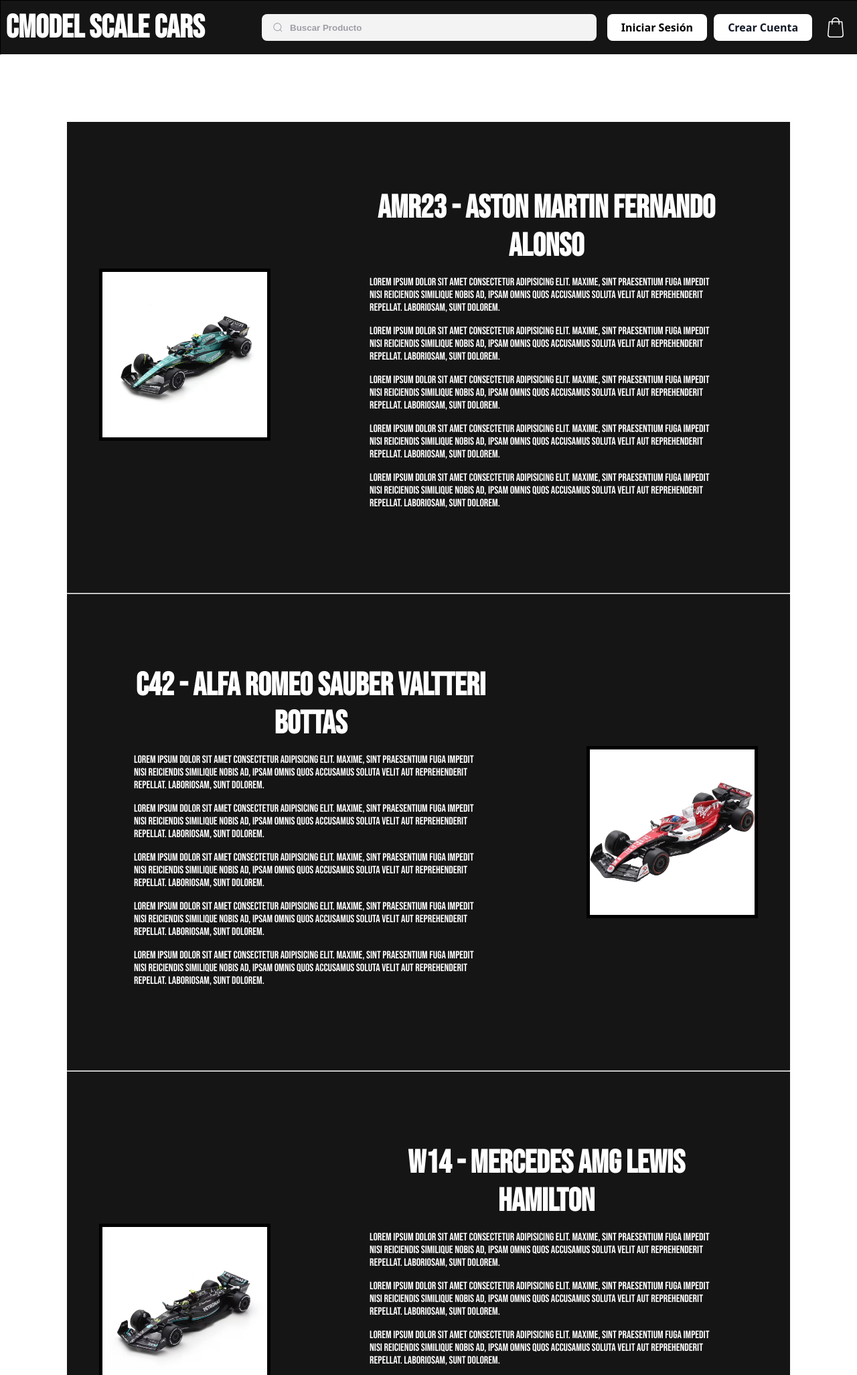
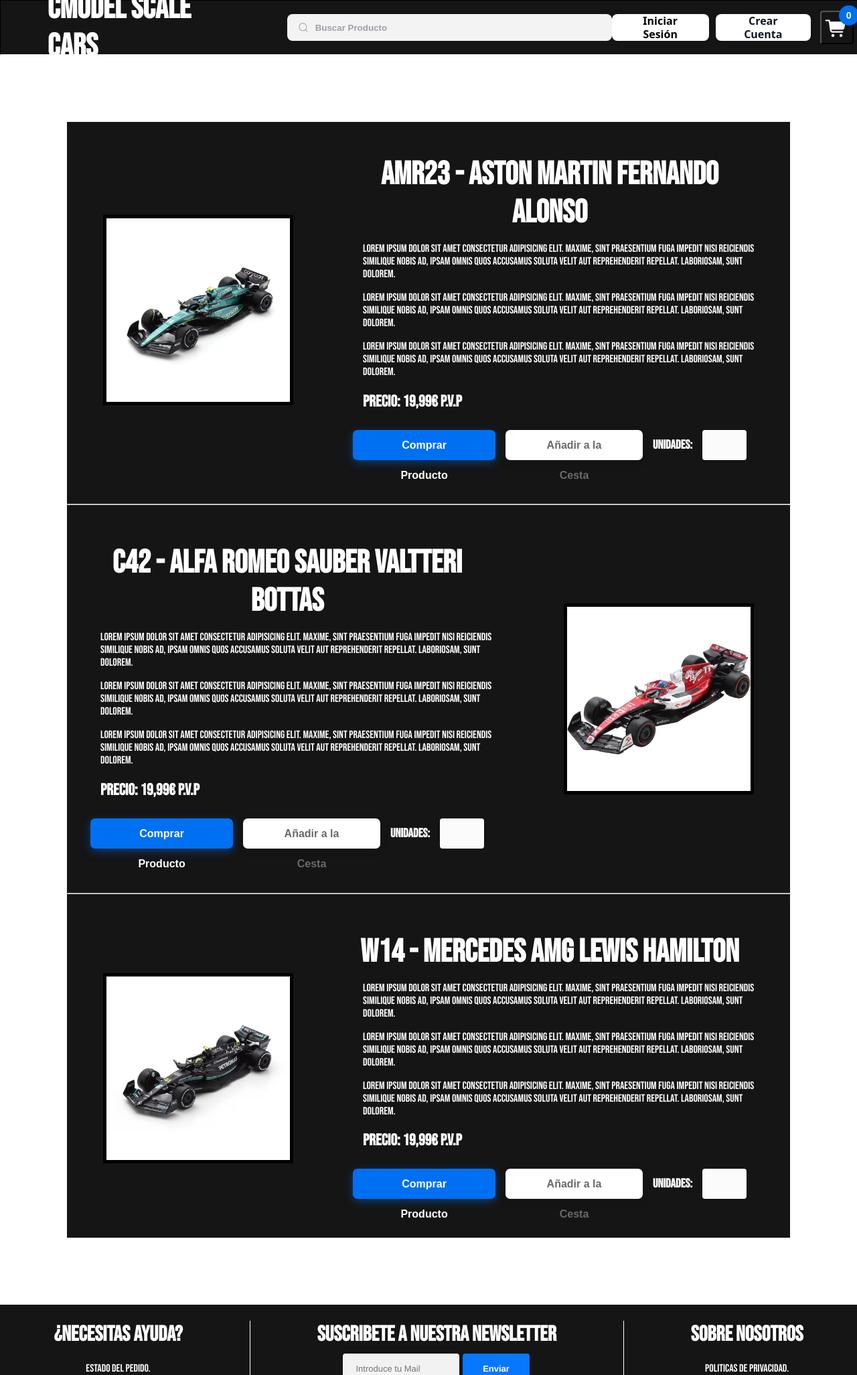
Before and after one commit to Chriiis85/Tienda-CochesEscala, a PHP site: page / in a window 1280 px wide. Shown: the top 2053 px of the page at 67% size. Run offline with PHP 8.4, Linux system fonts and the light colour scheme.

Commit message:
esqueletopagprinfin

```diff
--- a/index.css
+++ b/index.css
@@ -7,6 +7,7 @@ body {
   font-family: "Bebas Neue", sans-serif;
   overflow-x: hidden;
   background-color: transparent;
+  user-select: none;
 }
 
 header {
@@ -22,6 +23,7 @@ header {
 
 .title {
   font-size: 2em;
+  margin-left: 70px;
   color: white;
 }
 
@@ -31,6 +33,7 @@ header {
   align-items: center;
   justify-content: center;
   gap: 10px;
+  margin-right: 70px;
 }
 
 .buttonlogin {
@@ -52,12 +55,12 @@ header {
   padding: 0.75rem 1rem;
   text-align: center;
   text-decoration: none #d1d5db solid;
-  text-decoration-thickness: auto;
   box-shadow: 0 1px 3px 0 rgba(0, 0, 0, 0.1), 0 1px 2px 0 rgba(0, 0, 0, 0.06);
   cursor: pointer;
   -webkit-user-select: none;
   user-select: none;
   touch-action: manipulation;
+  transition: 0.3s;
 }
 
 a:link,
@@ -69,6 +72,10 @@ a:active {
 
 .buttonlogin:hover {
   background-color: rgb(249, 250, 251);
+  outline: none;
+  border-color: rgba(255, 255, 255, 0.7);
+  background-color: #fff;
+  box-shadow: 0 0 0 4px rgba(255, 255, 255, 0.3);
 }
 
 .buttonlogin:focus {
@@ -126,60 +133,104 @@ input:hover {
   width: 1rem;
   height: 1rem;
 }
-
-/*BOTON DE LA COMPRA*/
-.btn-cart {
+/*CARRITO DE LA COMPRA*/
+@function rem($value) {
+  @return unquote(($value/1px)/16+"rem");
+}
+.container {
   display: flex;
   align-items: center;
   justify-content: center;
-  width: 50px;
-  height: 50px;
-  border-radius: 10px;
-  border: none;
-  background-color: transparent;
-  position: relative;
 }
 
-.btn-cart::after {
-  content: attr(data-quantity);
-  position: absolute;
-  font-size: 15px;
-  font-weight: bold;
-  color: white;
-  opacity: 0;
-  visibility: hidden;
-  transition: 0.2s linear;
-  top: 115%;
+.cart-btn {
+  padding: 16px 32px;
+  border: 0;
+  border-radius: 4px;
+  background-color: #212121;
+  color: #efefef;
+  text-transform: uppercase;
+  cursor: pointer;
+  outline: 0;
+  box-shadow: 0px 4px 4px rgba(0, 0, 0, 0.3);
+  transition: all ease 0.5s;
+  position: relative;
+  margin: 14px;
+  &:hover {
+    background-color: darken(#212121, 4%);
+    box-shadow: 0px 2px 4px rgba(0, 0, 0, 0.3);
+  }
+  .count {
+    position: absolute;
+    height: 20px;
+    width: 20px;
+    display: inline-flex;
+    top: 0;
+    left: 100%;
+    transform: translate(-50%, -50%);
+    background-color: #85cb33;
+    justify-content: center;
+    align-items: center;
+    font-size: 14px;
+    border-radius: 400px;
+    transition: all ease 1s;
+    z-index: 1;
+  }
 }
 
-.icon-cart {
-  width: 26px;
-  height: 30px;
-  transition: 0.2s linear;
-  cursor: pointer;
+.cart-btn:hover {
+  background-color: rgb(249, 250, 251);
+  outline: none;
+  border-color: rgba(255, 255, 255, 0.7);
+  background-color: #fff;
+  box-shadow: 0 0 0 4px rgba(255, 255, 255, 0.3);
 }
 
-.icon-cart path {
-  fill: white;
-  transition: 0.2s linear;
+.cart {
+  position: fixed;
+  z-index: 99;
+  cursor: pointer;
+  transition: 0.5s;
+  left: 94.5%;
+  margin: auto;
+  border-radius: 4px;
+  height: 50px;
+  width: 50px;
+  display: flex;
+  justify-content: center;
+  align-items: center;
+  background-color: #efefef;
+  margin: 15px;
+  font-size: 20px;
+  background-color: #151515;
+  color: #efefef;
+  .count {
+    position: absolute;
+    height: 30px;
+    width: 30px;
+    background-color: #0070f3;
+    border-radius: 500px;
+    font-size: 14px;
+    display: inline-flex;
+    justify-content: center;
+    align-items: center;
+    top: 5px;
+    right: 5px;
+    color: white;
+    font-weight: bold;
+    transform: translate(50%, -50%);
+    z-index: 1;
+  }
 }
 
-.btn-cart:hover > .icon-cart {
-  transform: scale(1.3);
+.cart > img {
+  width: 35px;
+  height: 35px;
 }
 
-.btn-cart:hover > .icon-cart path {
-  fill: white;
-}
-
-.btn-cart:hover::after {
-  visibility: visible;
-  opacity: 1;
-  top: 105%;
-}
-
-.quantity {
-  display: none;
+.cart:hover {
+  border-color: rgba(255, 255, 255, 0.7);
+  box-shadow: 0 0 0 4px rgba(255, 255, 255, 0.3);
 }
 
 /*CONTENIDO PRINCIPAL*/
@@ -226,21 +277,92 @@ input:hover {
 .description {
   width: 60%;
   height: 100%;
-  margin: 100px;
+  margin: 50px;
   color: white;
 }
 .description > h1 {
   margin: 0;
   font-size: 3em;
   text-align: center;
+  margin-left: -30px;
 }
 
+.botonesProducto {
+  width: 100%;
+  height: 20%;
+  display: flex;
+  align-items: center;
+  justify-content: center;
+  flex-direction: row;
+  gap: 15px;
+  margin-left: -15px;
+}
+
+.botonCompra {
+  display: inline-block;
+  outline: 0;
+  cursor: pointer;
+  border: none;
+  padding: 0 56px;
+  height: 45px;
+  line-height: 45px;
+  border-radius: 7px;
+  background-color: #0070f3;
+  color: white;
+  font-weight: 600;
+  font-size: 16px;
+  box-shadow: 0 4px 14px 0 rgb(0 118 255 / 39%);
+  transition: background 0.2s ease, color 0.2s ease, box-shadow 0.2s ease;
+}
+
+.botonCompra:hover {
+  border-color: rgba(255, 255, 255, 0.7);
+  box-shadow: 0 0 0 4px rgba(255, 255, 255, 0.3);
+}
+.botonCesta {
+  display: inline-block;
+  outline: 0;
+  cursor: pointer;
+  border: none;
+  padding: 0 56px;
+  height: 45px;
+  line-height: 45px;
+  border-radius: 7px;
+  font-weight: 600;
+  font-size: 16px;
+  background: #fff;
+  color: #696969;
+  box-shadow: 0 4px 14px 0 rgb(0 0 0 / 10%);
+  transition: background 0.2s ease, color 0.2s ease, box-shadow 0.2s ease;
+}
+.botonCesta:hover {
+  border-color: rgba(255, 255, 255, 0.7);
+  box-shadow: 0 0 0 4px rgba(255, 255, 255, 0.3);
+}
+
+.unidadArticulo {
+  width: 30px;
+  color: rgb(36, 35, 42);
+  font-size: 16px;
+  line-height: 20px;
+  min-height: 25px;
+  border-radius: 4px;
+  padding: 8px 16px;
+  border: 2px solid transparent;
+  box-shadow: rgb(0 0 0 / 12%) 0px 1px 3px, rgb(0 0 0 / 24%) 0px 1px 2px;
+  background: rgb(251, 251, 251);
+  transition: all 0.1s ease 0s;
+}
+
+.unidadArticulo:focus {
+  border: 2px solid rgb(124, 138, 255);
+}
 /*MOSTRAR PRODUCTOS*/
 .mostrarProd {
   position: absolute;
   z-index: 99;
   top: -3%;
-  left: 51.75%;
+  left: 53.75%;
   transform: translate(-50%, -50%);
   margin-top: 10.2%;
   width: 500px;
@@ -285,6 +407,7 @@ input:hover {
 .producto:hover {
   box-shadow: 0 2px 3px 0 black;
   transform: scale(1.01);
+  /*box-shadow: 0 0 0 4px rgba(255, 255, 255, 0.3);*/
 }
 
 .producto2 {
--- a/index.php
+++ b/index.php
@@ -30,15 +30,11 @@
         <section class="botones">
             <button class="buttonlogin" role="button"><a href="login.php">Iniciar Sesión</a></button>
             <button class="buttonlogin" role="button">Crear Cuenta</button>
-            <button data-quantity="0" class="btn-cart">
-                <svg class="icon-cart" viewBox="0 0 24.38 30.52" height="30.52" width="24.38"
-                    xmlns="http://www.w3.org/2000/svg">
-                    <path transform="translate(-3.62 -0.85)"
-                        d="M28,27.3,26.24,7.51a.75.75,0,0,0-.76-.69h-3.7a6,6,0,0,0-12,0H6.13a.76.76,0,0,0-.76.69L3.62,27.3v.07a4.29,4.29,0,0,0,4.52,4H23.48a4.29,4.29,0,0,0,4.52-4ZM15.81,2.37a4.47,4.47,0,0,1,4.46,4.45H11.35a4.47,4.47,0,0,1,4.46-4.45Zm7.67,27.48H8.13a2.79,2.79,0,0,1-3-2.45L6.83,8.34h3V11a.76.76,0,0,0,1.52,0V8.34h8.92V11a.76.76,0,0,0,1.52,0V8.34h3L26.48,27.4a2.79,2.79,0,0,1-3,2.44Zm0,0">
-                    </path>
-                </svg>
-                <span class="quantity"></span>
+            <button class="cart">
+                <img src="Imagenes/carrito.png" alt="">
+                <span class="count" id="unidadcarrito">0</span>
             </button>
+            </div>
 
         </section>
     </header>
@@ -60,12 +56,13 @@
                 <p>Lorem ipsum dolor sit amet consectetur adipisicing elit. Maxime, sint praesentium fuga impedit nisi
                     reiciendis similique nobis ad, ipsam omnis quos accusamus soluta velit aut reprehenderit repellat.
                     Laboriosam, sunt dolorem.</p>
-                <p>Lorem ipsum dolor sit amet consectetur adipisicing elit. Maxime, sint praesentium fuga impedit nisi
-                    reiciendis similique nobis ad, ipsam omnis quos accusamus soluta velit aut reprehenderit repellat.
-                    Laboriosam, sunt dolorem.</p>
-                <p>Lorem ipsum dolor sit amet consectetur adipisicing elit. Maxime, sint praesentium fuga impedit nisi
-                    reiciendis similique nobis ad, ipsam omnis quos accusamus soluta velit aut reprehenderit repellat.
-                    Laboriosam, sunt dolorem.</p>
+                <h2>Precio: 19,99€ P.V.P</h2>
+                <div class="botonesProducto">
+                    <button class="botonCompra">Comprar Producto</button>
+                    <button class="botonCesta">Añadir a la Cesta</button>
+                    <h1>Unidades:</h1>
+                    <input class="unidadArticulo" type="number" name="" id="unidadesProducto">
+                </div>
             </div>
         </article>
         <hr>
@@ -81,12 +78,13 @@
                 <p>Lorem ipsum dolor sit amet consectetur adipisicing elit. Maxime, sint praesentium fuga impedit nisi
                     reiciendis similique nobis ad, ipsam omnis quos accusamus soluta velit aut reprehenderit repellat.
                     Laboriosam, sunt dolorem.</p>
-                <p>Lorem ipsum dolor sit amet consectetur adipisicing elit. Maxime, sint praesentium fuga impedit nisi
-                    reiciendis similique nobis ad, ipsam omnis quos accusamus soluta velit aut reprehenderit repellat.
-                    Laboriosam, sunt dolorem.</p>
-                <p>Lorem ipsum dolor sit amet consectetur adipisicing elit. Maxime, sint praesentium fuga impedit nisi
-                    reiciendis similique nobis ad, ipsam omnis quos accusamus soluta velit aut reprehenderit repellat.
-                    Laboriosam, sunt dolorem.</p>
+                <h2>Precio: 19,99€ P.V.P</h2>
+                <div class="botonesProducto">
+                    <button class="botonCompra">Comprar Producto</button>
+                    <button class="botonCesta">Añadir a la Cesta</button>
+                    <h1>Unidades:</h1>
+                    <input class="unidadArticulo" type="number" name="" id="unidadesProducto">
+                </div>
             </div>
             <div class="image">
                 <img src="Imagenes/C42/C42-Imagen1.jpg" alt="Imagen coche C42 Valtteri Bottas">
@@ -99,7 +97,6 @@
             </div>
             <div class="description">
                 <h1>W14 - Mercedes AMG Lewis Hamilton</h1>
-
                 <p>Lorem ipsum dolor sit amet consectetur adipisicing elit. Maxime, sint praesentium fuga impedit nisi
                     reiciendis similique nobis ad, ipsam omnis quos accusamus soluta velit aut reprehenderit repellat.
                     Laboriosam, sunt dolorem.</p>
@@ -109,12 +106,13 @@
                 <p>Lorem ipsum dolor sit amet consectetur adipisicing elit. Maxime, sint praesentium fuga impedit nisi
                     reiciendis similique nobis ad, ipsam omnis quos accusamus soluta velit aut reprehenderit repellat.
                     Laboriosam, sunt dolorem.</p>
-                <p>Lorem ipsum dolor sit amet consectetur adipisicing elit. Maxime, sint praesentium fuga impedit nisi
-                    reiciendis similique nobis ad, ipsam omnis quos accusamus soluta velit aut reprehenderit repellat.
-                    Laboriosam, sunt dolorem.</p>
-                <p>Lorem ipsum dolor sit amet consectetur adipisicing elit. Maxime, sint praesentium fuga impedit nisi
-                    reiciendis similique nobis ad, ipsam omnis quos accusamus soluta velit aut reprehenderit repellat.
-                    Laboriosam, sunt dolorem.</p>
+                <h2>Precio: 19,99€ P.V.P</h2>
+                <div class="botonesProducto">
+                    <button class="botonCompra">Comprar Producto</button>
+                    <button class="botonCesta">Añadir a la Cesta</button>
+                    <h1>Unidades:</h1>
+                    <input class="unidadArticulo" type="number" name="" id="unidadesProducto">
+                </div>
             </div>
         </article>
     </section>
--- a/script.js
+++ b/script.js
@@ -89,10 +89,3 @@ document.addEventListener("click", function (event) {
     inputBuscarProducto.value = "";
   }
 });
-
-const inputBuscarProducto = document.getElementById("buscarproducto");
-inputBuscarProducto.on("reset", function () {
-  alert("hola");
-  divResultadoBusqueda.style.display = "none";
-  inputBuscarProducto.value = "";
-});
```
Also changed, not shown: Imagenes/carrito.png (added).
